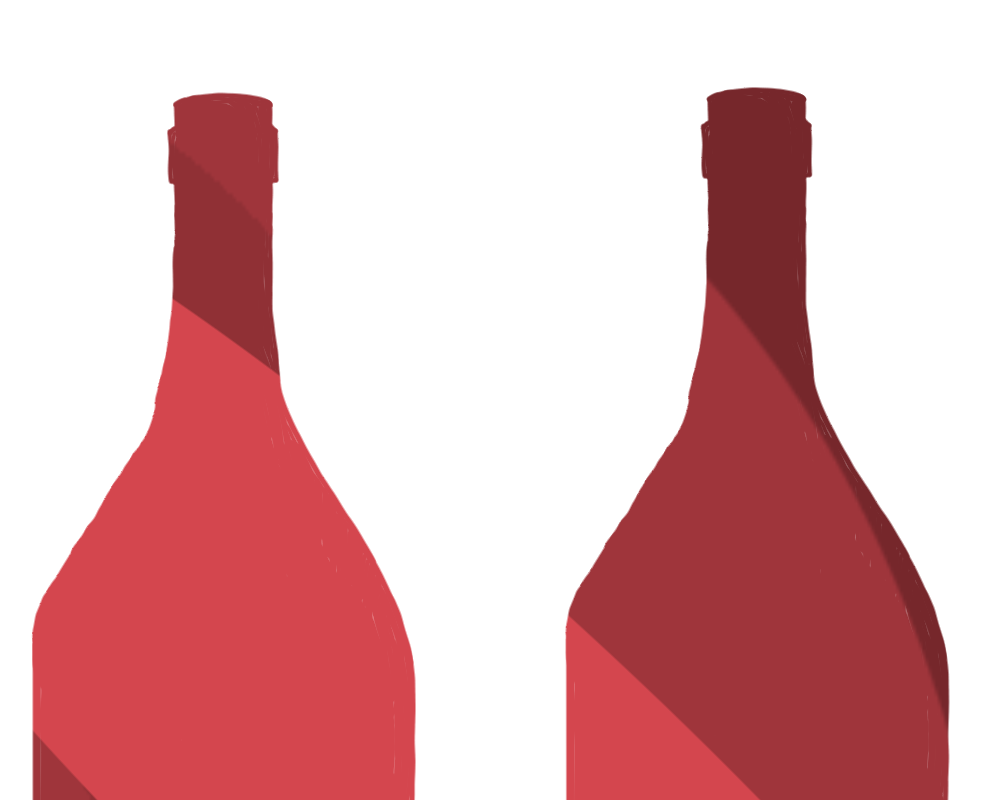
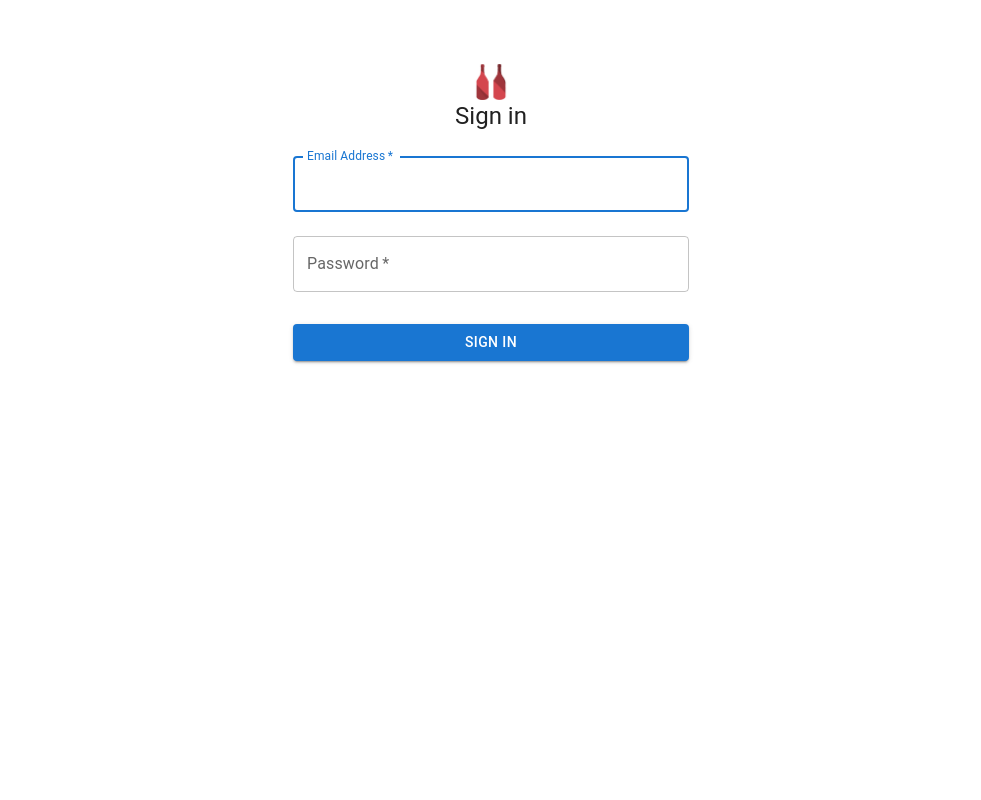
Before and after one commit to lynxlevin/llwinecellar, a React (Create React App) app in the folder llwc-front/: page /login in a window 1280 px wide. Shown: the top 800 px of the page, without its empty margins (149-1130 px from the left). Built offline with nearby package versions, Linux system fonts and the light colour scheme; no server answers.

Commit message:
Use smaller icon

```diff
--- a/llwc-front/src/components/AppIcon.tsx
+++ b/llwc-front/src/components/AppIcon.tsx
@@ -1,11 +1,13 @@
-import appIcon from '../assets/icon.png';
+import appIcon from '../assets/icon_295.png';
 
 const AppIcon = ({ height }: { height: number }) => {
     return (
         <img
-            srcSet={`${appIcon}?w=${height}&h=${height}&fit=crop&auto=format&dpr=${height} ${height}x`}
+            srcSet={`${appIcon}?w=${height}&h=${height}&fit=crop&auto=format`}
             src={`${appIcon}?w=${height}&h=${height}&fit=crop&auto=format`}
             alt="app_icon"
+            height={height}
+            width={height}
         />
     );
 };
--- a/llwc-front/src/pages/Loading.tsx
+++ b/llwc-front/src/pages/Loading.tsx
@@ -13,7 +13,7 @@ const Loading = () => {
                     justifyContent: 'center',
                 }}
             >
-                <AppIcon height={16} />
+                <AppIcon height={64} />
             </Box>
         </Container>
     );
--- a/llwc-front/src/pages/Login.tsx
+++ b/llwc-front/src/pages/Login.tsx
@@ -25,7 +25,7 @@ const Login = () => {
                     alignItems: 'center',
                 }}
             >
-                <AppIcon height={32} />
+                <AppIcon height={36} />
                 <Typography component="h1" variant="h5">
                     Sign in
                 </Typography>
--- a/llwc-front/src/pages/WineList/index.tsx
+++ b/llwc-front/src/pages/WineList/index.tsx
@@ -105,7 +105,7 @@ const WineListToolbar = (props: WineListToolbarProps) => {
             }}
         >
             <Link to="/">
-                <AppIcon height={32} />
+                <AppIcon height={36} />
             </Link>
             <Typography sx={{ flex: '1 1 10%' }} variant="h6" id="tableTitle" component="div">
                 {pageTitle}
```
Also changed, not shown: llwc-front/src/assets/icon.png (deleted), llwc-front/src/assets/icon_295.png (added).
